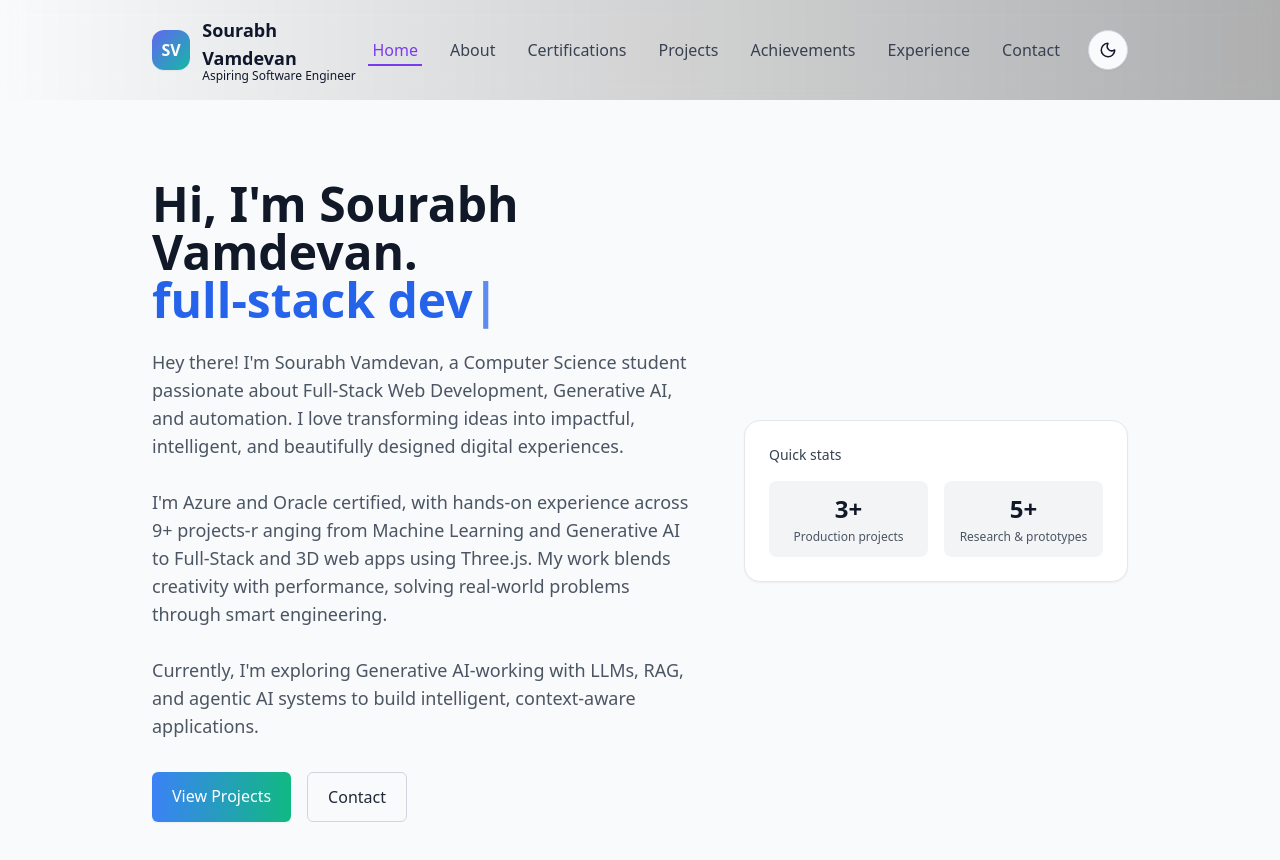
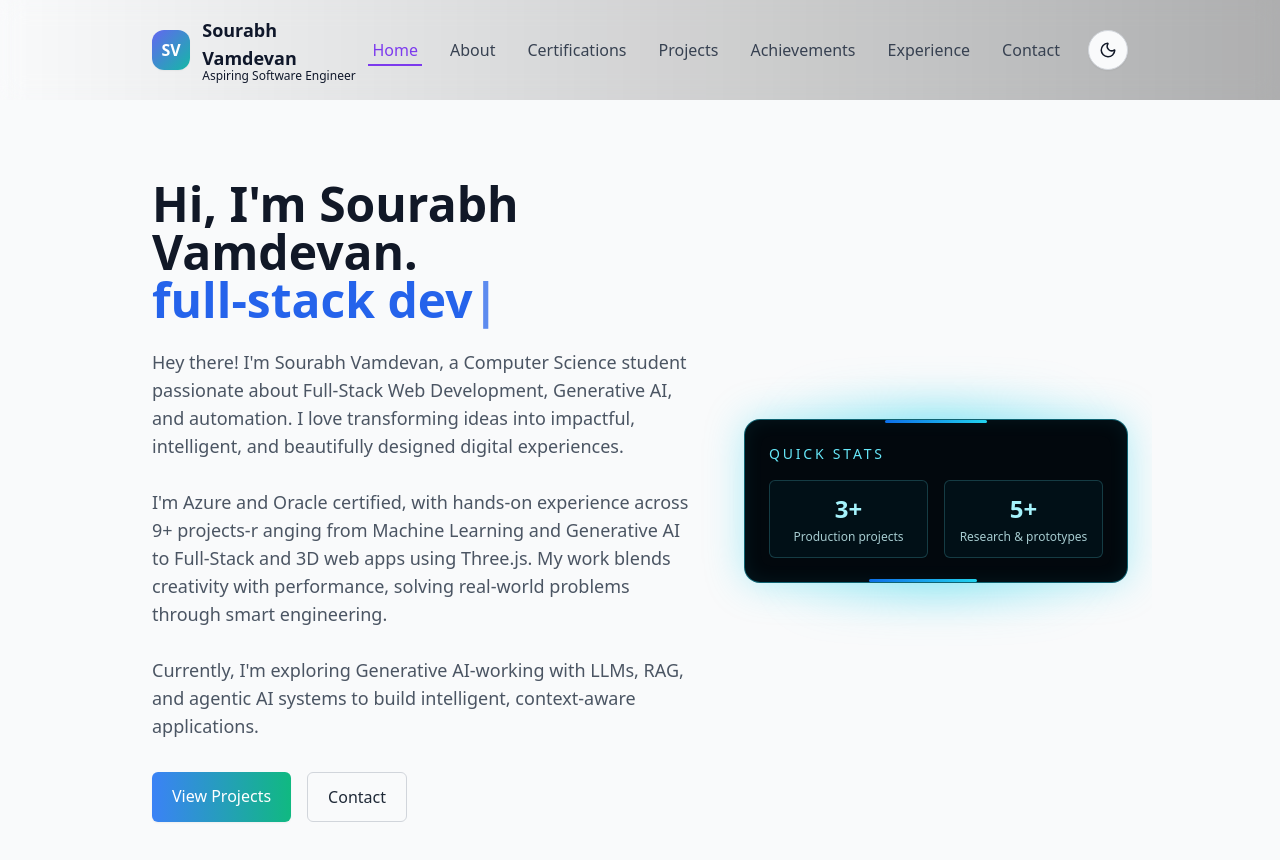
Before and after one commit to sourabhvamdevan/port2, a React (Vite) app: page / in a window 1280 px wide. Shown: the top 860 px of the page. Built offline with nearby package versions, Linux system fonts and the light colour scheme.

Commit message:
added effects

```diff
--- a/src/index.css
+++ b/src/index.css
@@ -44,3 +44,69 @@ body {
     padding-right: 1rem;
   }
 }
+
+
+
+.quickstats-neon-glow {
+  position: absolute;
+  inset: -26px;
+  z-index: 0;
+  border-radius: 1.25rem;
+  background: radial-gradient(circle, rgba(34, 211, 238, 0.55) 0%, rgba(34, 211, 238, 0.18) 42%, rgba(0, 0, 0, 0) 75%);
+  filter: blur(18px);
+}
+
+.quickstats-neon-card {
+  position: relative;
+  z-index: 10;
+  overflow: hidden;
+  border-radius: 1rem;
+  padding: 1.5rem;
+  background: #02080d;
+  border: 1px solid rgba(34, 211, 238, 0.45);
+  box-shadow: 0 0 38px rgba(34, 211, 238, 0.35), inset 0 0 20px rgba(34, 211, 238, 0.08);
+}
+
+.quickstats-line {
+  position: absolute;
+  height: 3px;
+  border-radius: 999px;
+  background: linear-gradient(90deg, rgba(14, 116, 244, 0.95), rgba(34, 211, 238, 1));
+}
+
+.quickstats-line-top {
+  top: 0;
+  left: 10%;
+  width: 28%;
+  animation: lineTopRun 3.2s linear infinite;
+}
+
+.quickstats-line-bottom {
+  bottom: 0;
+  left: 62%;
+  width: 24%;
+  animation: lineBottomRun 3.2s linear infinite;
+}
+
+.quickstats-corner {
+  position: absolute;
+  width: 18px;
+  height: 18px;
+  border-color: rgba(34, 211, 238, 0.9);
+}
+.quickstats-corner-tl { top: 0; left: 0; border-top: 3px solid; border-left: 3px solid; }
+.quickstats-corner-tr { top: 0; right: 0; border-top: 3px solid; border-right: 3px solid; }
+.quickstats-corner-bl { bottom: 0; left: 0; border-bottom: 3px solid; border-left: 3px solid; }
+.quickstats-corner-br { bottom: 0; right: 0; border-bottom: 3px solid; border-right: 3px solid; }
+
+@keyframes lineTopRun {
+  0% { left: 8%; width: 22%; }
+  50% { left: 58%; width: 30%; }
+  100% { left: 8%; width: 22%; }
+}
+
+@keyframes lineBottomRun {
+  0% { left: 60%; width: 26%; }
+  50% { left: 12%; width: 30%; }
+  100% { left: 60%; width: 26%; }
+}
--- a/src/pages/Home.tsx
+++ b/src/pages/Home.tsx
@@ -272,38 +272,39 @@ export default function Home() {
         </div>
 
         {/* Right card */}
-        <div
-          className="
-            w-full max-w-sm p-6 rounded-2xl
-            bg-white dark:bg-gray-900
-            border border-gray-200 dark:border-white/10
-            shadow-sm
-          "
-        >
-          <h4 className="text-sm text-gray-700 dark:text-gray-300">
-            Quick stats
-          </h4>
+        {/* Right card with purple halo */}
+          {/* Right card with brighter purple halo + revolving lines */}
 
-          <div className="mt-4 grid grid-cols-2 gap-4">
-            <div className="p-3 rounded-lg bg-gray-100 dark:bg-white/5 text-center">
-              <div className="text-2xl font-semibold text-gray-900 dark:text-gray-100">
-                3+
-              </div>
-              <div className="text-xs mt-1 text-gray-600 dark:text-gray-400">
-                Production projects
-              </div>
-            </div>
 
-            <div className="p-3 rounded-lg bg-gray-100 dark:bg-white/5 text-center">
-              <div className="text-2xl font-semibold text-gray-900 dark:text-gray-100">
-                5+
-              </div>
-              <div className="text-xs mt-1 text-gray-600 dark:text-gray-400">
-                Research & prototypes
-              </div>
-            </div>
-          </div>
-        </div>
+<div className="relative w-full max-w-sm">
+  <div className="quickstats-neon-glow" />
+
+  <div className="quickstats-neon-card">
+    {/* moving border segments */}
+    <span className="quickstats-line quickstats-line-top" />
+    <span className="quickstats-line quickstats-line-bottom" />
+
+    {/* fixed corner accents */}
+
+
+    <h4 className="text-sm text-cyan-300 tracking-[0.2em] uppercase">Quick Stats</h4>
+
+    <div className="mt-4 grid grid-cols-2 gap-4">
+      <div className="p-3 rounded-md bg-cyan-500/5 text-center border border-cyan-300/20">
+        <div className="text-2xl font-semibold text-cyan-200">3+</div>
+        <div className="text-xs mt-1 text-cyan-100/80">Production projects</div>
+      </div>
+      <div className="p-3 rounded-md bg-cyan-500/5 text-center border border-cyan-300/20">
+        <div className="text-2xl font-semibold text-cyan-200">5+</div>
+        <div className="text-xs mt-1 text-cyan-100/80">Research & prototypes</div>
+      </div>
+    </div>
+  </div>
+</div>
+
+
+
+
       </div>
     </section>
   );
```
